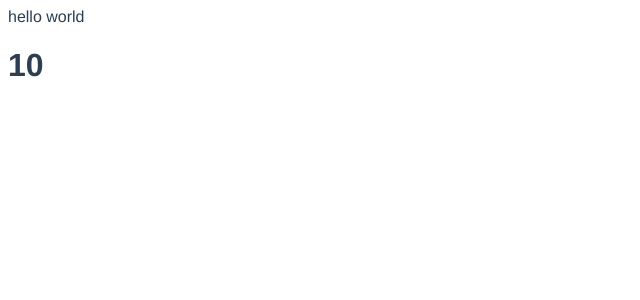
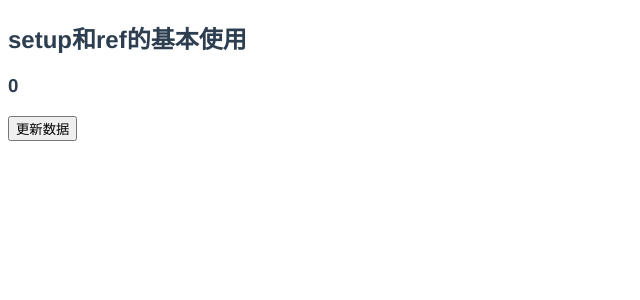
Before and after one commit to GHwhisper/Vue3_Study, a Vue app: page / in a window 1280 px wide. Shown: the top 300 px of the page, without its empty margins (0-640 px from the left). Built offline with nearby package versions, Linux system fonts and the light colour scheme.

Commit message:
setup和ref的基本使用

```diff
--- a/src/App.vue
+++ b/src/App.vue
@@ -1,18 +1,45 @@
 <template>
-  <div>hello world</div>
-  <h1>{{ number }}</h1>
+  <h2>setup和ref的基本使用</h2>
+  <h3>{{ count }}</h3>
+  <button @click="updateCount">更新数据</button>
 </template>
 
 <script lang="ts">
-// defineComponent 函数，目的是定义一个组件，内部可以传入一个配置对象
-import { defineComponent } from 'vue';
-// 暴露出去一个定义好的组件
+import { defineComponent, ref } from 'vue';
+
 export default defineComponent({
   name: 'App',
+  // 需求：页面打开后看到一个数据，点击按钮，数据发生变化
+
+  // vue2实现方式
+  // data() {
+  //   return {
+  //     count: 0,
+  //   }
+  // },
+  // methods: {
+  //   updateCount() {
+  //     this.count ++
+  //   }
+  // }
+
+  // vue3实现方式
+  // setup是组合API的入口函数
   setup() {
-    const number = 10
+    // let count = 0 // 此时的数据并不是响应式的
+    // ref作用：定义一个响应式数据，返回一个reference（Ref）对象，其中有一个value属性，如果需要对数据进行操作，需要通过该Ref对象调用value的方式进行操作
+    // html模板中不需要.value写法
+    // ref一般用来定义一个基本数据类型的响应式数据
+    const count = ref(0)
+    console.log(count)
+
+    function updateCount() {
+      count.value ++
+    }
+
     return {
-      number
+      count,
+      updateCount
     }
   }
 });
```
